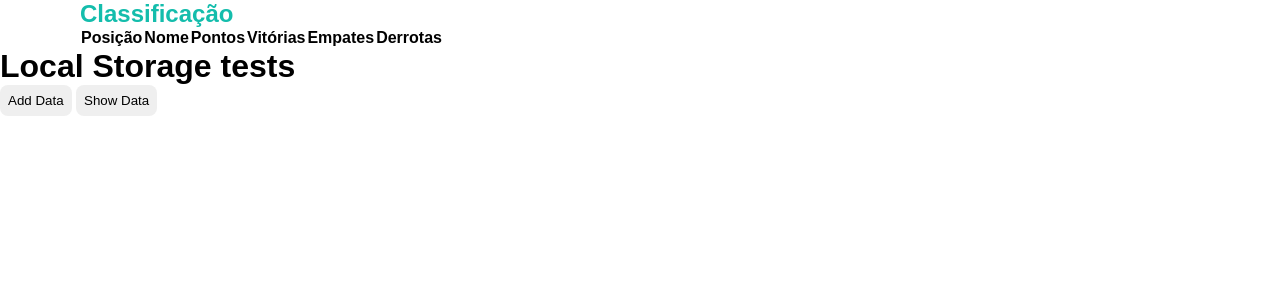
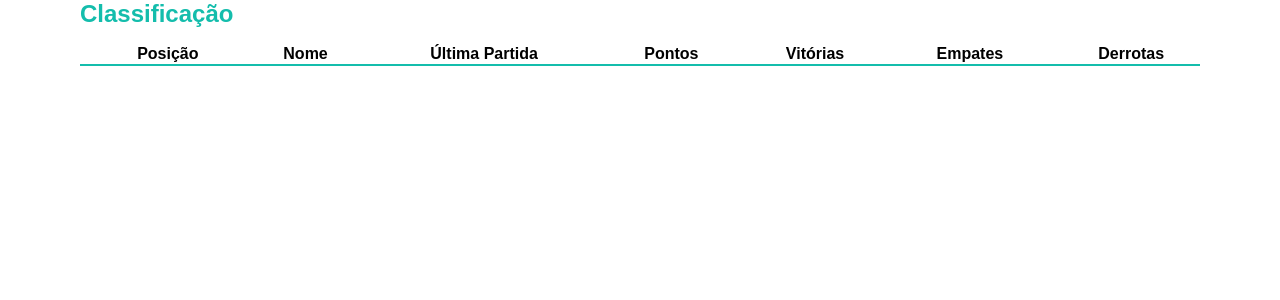
Before and after one commit to pliniohavila/jogo_da_velha, a PHP site: page /ranking.html in a window 1280 px wide. Shown: the part 117-417 px from the top of the page. Run offline with PHP 8.4, Linux system fonts and the light colour scheme; lists and menus that the app fills with data are empty.

Commit message:
Feature: implement table ranking dom element

```diff
--- a/assets/css/styles.css
+++ b/assets/css/styles.css
@@ -40,7 +40,7 @@ header {
 }
 
 main {
-    padding-left: 5rem;
+    padding: 0 5rem;
 }
 
 .main-header h2 {
@@ -79,7 +79,6 @@ table {
     border-collapse: collapse;
 }
 
-/* .tr-middle:nth-child(2) { */
 .tr-middle {
     border-top: 10px solid var(--primary);
     border-bottom: 10px solid var(--primary);
@@ -158,6 +157,43 @@ td.highlight {
     color: #fff;
     background-color: var(--primary);
 }
+
+/* RANKING */
+
+.table-ranking {
+    margin-top: 1rem;
+    width: 100%;
+}
+
+.thead-ranking {
+    width: 100%;
+    border-bottom: 2px solid var(--primary);
+}
+
+.th-ranking {
+    padding-left: 1.5rem;
+}
+
+.tr-ranking {
+    text-align: center;
+}
+
+.tr-ranking > td {
+    padding: 5px 0;
+}
+
+.tr-ranking:nth-child(odd) {
+    color: black;
+    background-color: #abece5;
+}
+
+.tr-ranking:nth-child(even) {
+    color: var(--primary);
+    background-color: var(--secondary);
+}
+
+
+/* MODAL */
 
 .modal {
     display: block;
--- a/assets/js/gameData.js
+++ b/assets/js/gameData.js
@@ -35,9 +35,10 @@ function saveInitialGame(player1, player2) {
 function initialPlayerData(player) {
     const playerData = {
         name: player.name,
-        wind: 0,
+        wins: 0,
         losses: 0,
         ties: 0,
+        points: 0,
         lastTimePlayed: new Date().toISOString()
     }
     return playerData;
--- a/assets/js/showDataGame.js
+++ b/assets/js/showDataGame.js
@@ -1,13 +1,64 @@
 function exibirDados(dataGame) {
-    console.log("dataGame");
-    const lista = document.getElementById('data-game');
-    lista.innerHTML = ''; // Limpa a lista antes de adicionar novos itens
+    const ranking = document.getElementById('data-game');
+    ranking.innerHTML = ''; // Limpa a lista antes de adicionar novos itens
 
-    dataGame.forEach(item => {
-        const li = document.createElement('li');
-        li.textContent = `Nome: ${item.name}, Último Jogo: ${item.lastTimePlayed}`;
-        lista.appendChild(li);
+    dataGame.forEach((dataPlayer, index) => {
+        const row = document.createElement('tr');
+        row.classList.add('tr-ranking');
+        row.appendChild(makeRowColumn(index * 1));
+
+        const {name, wins, losses, ties, points, lastTimePlayed} = checkDataPlayerObject(dataPlayer);
+        row.appendChild(makeRowColumn(name));
+        const dateLastTime = makeRowColumn(formatDate(lastTimePlayed));
+        dateLastTime.setAttribute('datetime', lastTimePlayed);
+        row.appendChild(dateLastTime);
+        row.appendChild(makeRowColumn(points));
+        row.appendChild(makeRowColumn(wins));
+        row.appendChild(makeRowColumn(ties));
+        row.appendChild(makeRowColumn(losses));
+
+        ranking.appendChild(row);
     });
+}
+
+function checkDataPlayerObject(obj) {
+    const expectedProperties = {
+        name: '',
+        wind: 0,
+        losses: 0,
+        ties: 0,
+        points: 0,
+        lastTimePlayed: ''
+    };
+
+    for (const prop in expectedProperties) {
+        if (!obj.hasOwnProperty(prop))
+            obj[prop] = expectedProperties[prop];
+    }
+    return obj;
+}
+
+function makeRowColumn(dataColumn) {
+    const rowColumn = document.createElement('td');
+    rowColumn.textContent = dataColumn;
+    return rowColumn;
+}
+
+function formatDate(dateISO) {
+    const date = new Date(dateISO);
+    const options = {
+        year: 'numeric',
+        month: '2-digit',
+        day: '2-digit',
+        hour: '2-digit',
+        minute: '2-digit',
+        timeZone: 'America/Sao_Paulo'
+    };
+
+    const fmt = new Intl.DateTimeFormat('pt-BR', options);
+    let dateWithoutComma = fmt.format(date).replace(', ', ' às ');
+    let dateFmt = `Dia ${dateWithoutComma} horas`;
+    return dateFmt;
 }
 
 const gameStoragedData = JSON.parse(localStorage.getItem(KEY_DATA_GAME));
--- a/ranking.html
+++ b/ranking.html
@@ -21,53 +21,24 @@
             <h2>Classificação</h2>
         </div>
         <table class="table-ranking">
-            <thead>
+            <thead class="thead-ranking">
                 <tr>
-                    <th>Posição</th>
-                    <th>Nome</th>
-                    <th>Pontos</th>
-                    <th>Vitórias</th>
-                    <th>Empates</th>
-                    <th>Derrotas</th>
+                    <th class="th-ranking">Posição</th>
+                    <th class="th-ranking">Nome</th>
+                    <th class="th-ranking">Última Partida</th>
+                    <th class="th-ranking">Pontos</th>
+                    <th class="th-ranking">Vitórias</th>
+                    <th class="th-ranking">Empates</th>
+                    <th class="th-ranking">Derrotas</th>
                 </tr>
             </thead>
+            <tbody class="tbody-ranking" id="data-game">
+
+            </tbody>
         </table>
 
     </main>
-
-
-    <h1>Local Storage tests</h1>
-
-    <button onclick="addData()">Add Data</button>
-    <button onclick="getData()">Show Data</button>
-    <!-- <div id="data-game"></div> -->
-    <ul id="data-game"></ul>
-
-    <!-- const playerData = {
-        name: player.name,
-        wind: 0,
-        losses: 0,
-        ties: 0,
-        lastTimePlayed: new Date().toISOString()
-    } -->
-
-
 </body>
-<script>
-function getData() {
-    const storedUserData = localStorage.getItem('tic-tac-toe')
-
-    const showDiv = document.getElementById('id');
-
-    if (storedUserData) {
-        const userData = JSON.parse(storedUserData);
-        console.log(userData);
-    } else {
-        console.log('User data not found in local storage');
-    }
-}
-
-</script>
 <script src="assets/js/gameData.js"></script>
 <script src="assets/js/showDataGame.js"></script>
 </html>
```
